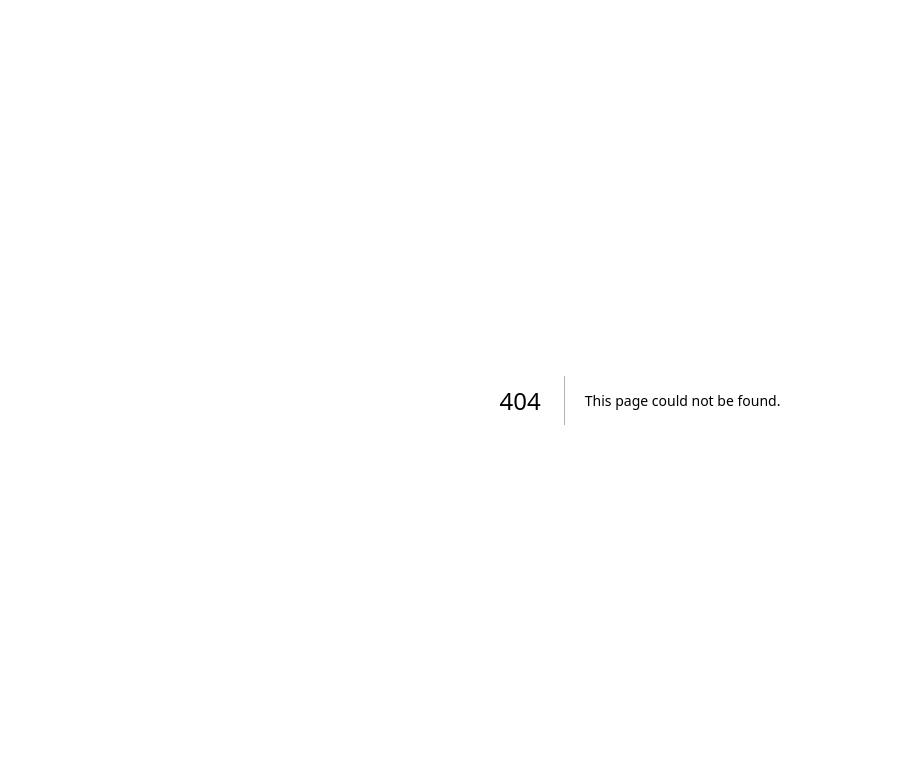
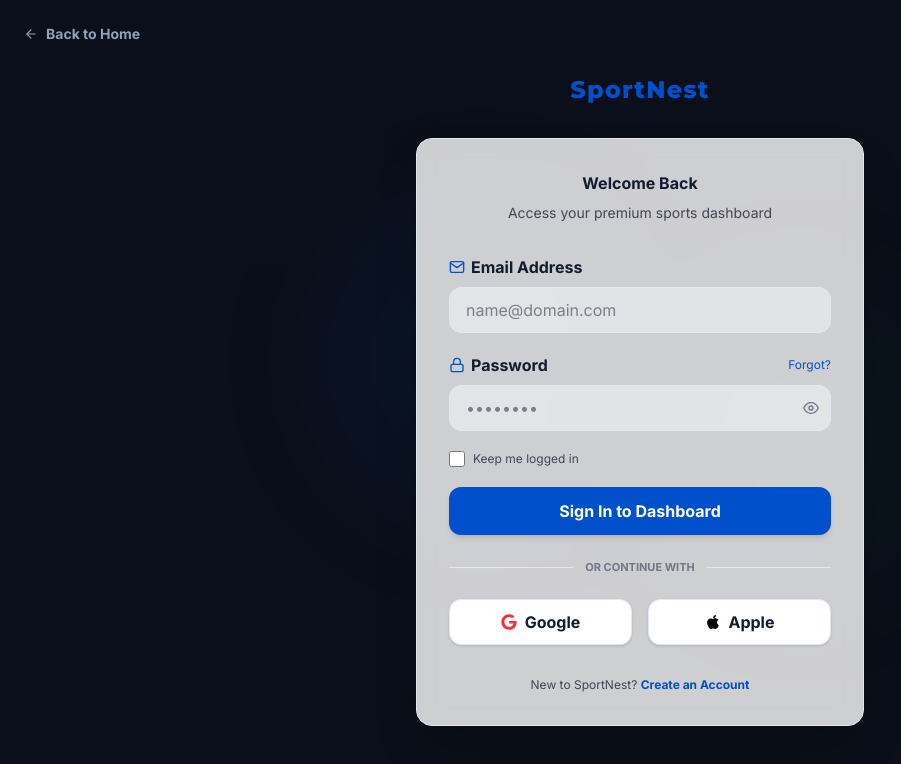
Before and after one commit to sayedrkhalid-dev/sport-nest, a Next.js app: page /login in a window 1280 px wide. Before the commit this address had no page. Shown: the top 764 px of the page, without its empty margins (0-901 px from the left). Built offline with nearby package versions, Linux system fonts and the light colour scheme.

Commit message:
feat(LoginRoute): implement styled login page.js wrapper

```diff
--- /dev/null
+++ b/src/app/login/page.js
@@ -0,0 +1,34 @@
+"use client";
+
+import LoginForm from "@/components/LoginForm/LoginForm";
+import Link from "next/link";
+import { FiArrowLeft } from "react-icons/fi";
+
+export default function LoginPage() {
+  return (
+    <main className="min-h-screen w-full flex flex-col justify-center items-center bg-[#0b0f19] relative overflow-hidden px-4">
+      <div className="absolute top-1/4 left-1/4 w-80 h-80 bg-primary/20 rounded-full blur-3xl opacity-30 animate-pulse pointer-events-none" />
+      <div className="absolute bottom-1/4 right-1/4 w-80 h-80 bg-secondary/15 rounded-full blur-3xl opacity-30 animate-pulse pointer-events-none" />
+
+      <div className="absolute top-6 left-6 z-20">
+        <Link
+          href="/"
+          className="flex items-center gap-2 text-slate-400 hover:text-white font-label-md font-bold text-sm transition-colors"
+        >
+          <FiArrowLeft />
+          Back to Home
+        </Link>
+      </div>
+
+      <div className="relative z-10 w-full flex flex-col items-center">
+        <Link
+          href="/"
+          className="text-headline-md font-extrabold text-primary dark:text-primary-fixed-dim mb-8 text-2xl tracking-wider hover:opacity-90 transition-all font-display"
+        >
+          SportNest
+        </Link>
+        <LoginForm />
+      </div>
+    </main>
+  );
+}
```
